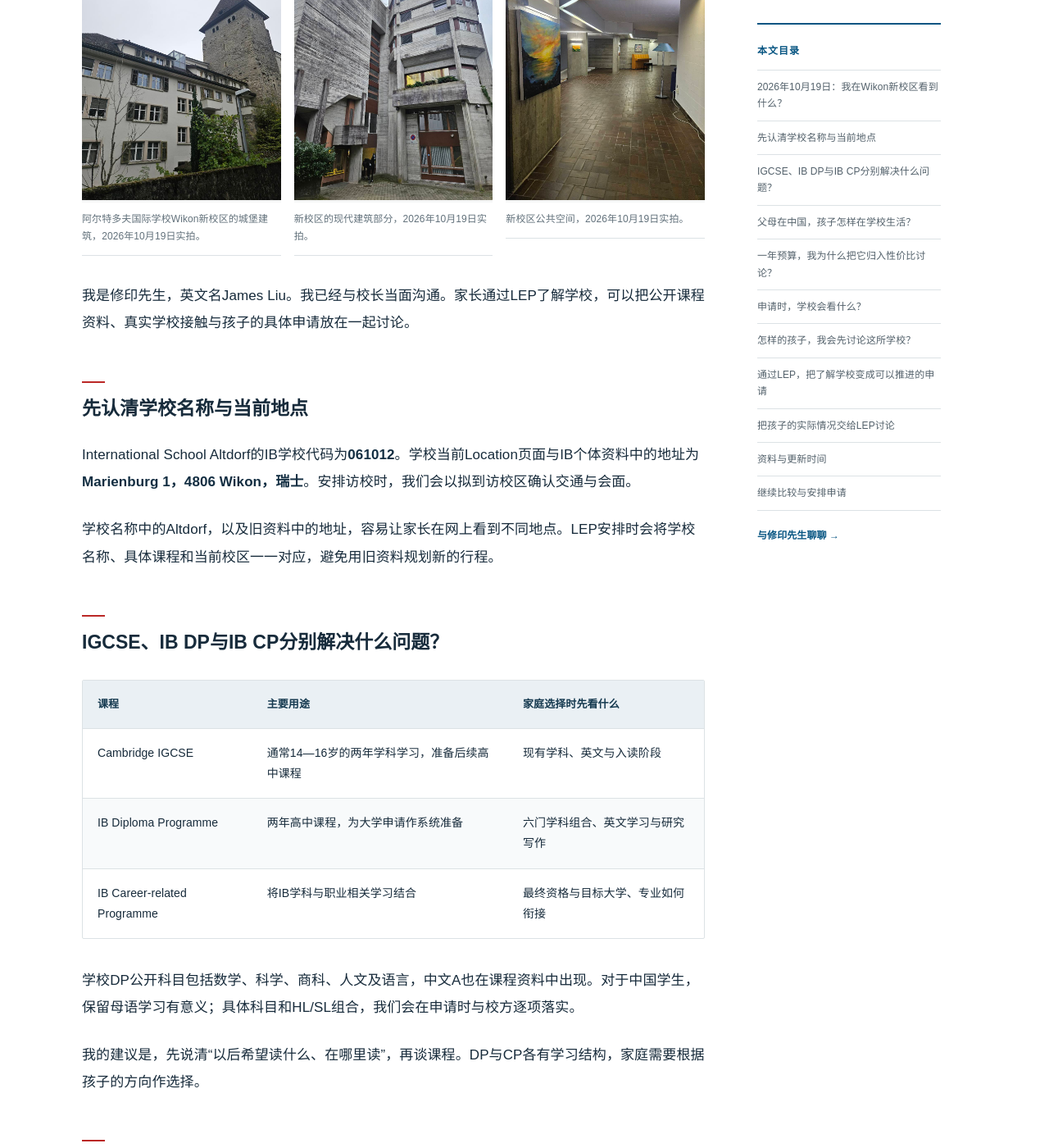
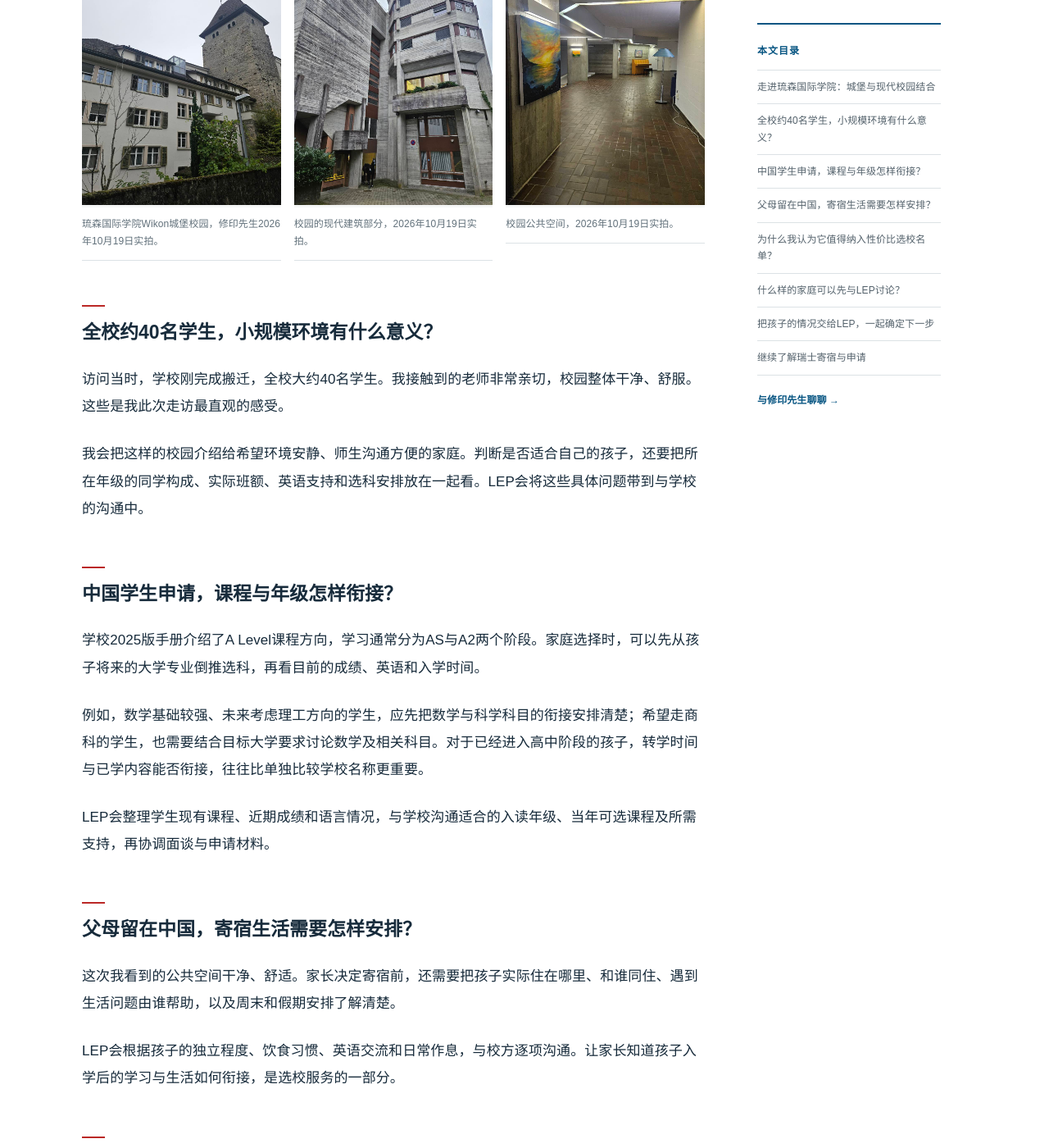
Before and after one commit to CharlieThomasMunger/LEP, a Jekyll site: the page built from _posts/2026-10-12-international-school-altdorf-boarding-ib-zh.md, in a window 1280 px wide and 1400 px high, scrolled down 1996 px. Shown: the whole window at 82% size. Built offline with Jekyll 4.4.1, drawn with Linux system fonts in a browser that asks for light colours; some of the changed text lies outside the part shown.

Commit message:
Present Wikon school as Lucerne International Academy

```diff
--- a/_posts/2026-10-12-international-school-altdorf-boarding-ib-zh.md
+++ b/_posts/2026-10-12-international-school-altdorf-boarding-ib-zh.md
@@ -4,9 +4,9 @@
   "lang": "zh",
   "ref": "lep-guide-international-school-altdorf-boarding-ib",
   "cluster": "switzerland-boarding",
-  "title": "阿尔特多夫国际学校搬到哪里了？Wikon新校区实访、IB与寄宿申请",
-  "description": "修印先生2026年10月19日走访阿尔特多夫国际学校Wikon新校区：原教学团队、城堡与现代建筑、约40名在校生，以及IB、寄宿与LEP申请安排。",
-  "answer": "阿尔特多夫国际学校（International School Altdorf，ISA）现位于瑞士Wikon的Marienburg 1。2026年10月19日修印先生到访新校区，了解到原教学团队延续，校园规模约为旧校区四倍、当时全校约40名学生。LEP结合此次实访，为家庭比较课程、寄宿与申请安排。",
+  "title": "琉森国际学院（LIA Wikon）怎么样？城堡校园实访与寄宿申请",
+  "description": "修印先生实访Lucerne International Academy Wikon：城堡与现代建筑、约40名在校生、亲切的教师与干净舒适的环境。LEP协助家庭比较课程、寄宿、全年预算并推进申请。",
+  "answer": "琉森国际学院（Lucerne International Academy Wikon）位于瑞士Wikon的Marienburg城堡校园。2026年10月19日，修印先生到校走访：当时全校约40名学生，原教学团队延续，校园融合历史建筑与现代空间。LEP把实访了解与孩子的课程、语言和预算结合，协助家庭选择入学方案并推进申请。",
   "date": "2026-10-12",
   "reviewed": "2026-10-24",
   "last_modified_at": "2026-10-24",
@@ -16,20 +16,24 @@
   "has_topic_navigation": true,
   "faq": [
     {
-      "q": "阿尔特多夫学校已经搬迁了吗？",
-      "a": "学校当前位于Marienburg 1, 4806 Wikon。修印先生于2026年10月19日走访新校区，LEP可协助核对课程并安排访校。"
+      "q": "琉森国际学院在哪里？",
+      "a": "Lucerne International Academy Wikon位于瑞士Marienburg 1，4806 Wikon。修印先生于2026年10月19日到校走访，LEP可协助沟通学校并安排访校。"
     },
     {
-      "q": "正式英文名是什么？",
-      "a": "International School Altdorf，IB学校代码061012。"
+      "q": "学校大概有多少学生？",
+      "a": "修印先生2026年10月19日访校时了解到，全校约40名学生。LEP会结合孩子拟入读的年级，进一步了解同学构成和班级安排。"
     },
     {
-      "q": "中国普通高中背景可以评估吗？",
-      "a": "可以提交成绩和课程资料，由学校评估入读阶段。"
+      "q": "中国学生如何准备申请？",
+      "a": "先向LEP提供年龄、现读课程、近期成绩、英语水平及入学时间。LEP会与学校沟通年级与课程衔接，协调面谈和申请材料。"
     },
     {
-      "q": "是否可以先体验？",
-      "a": "校方公布有位置时可安排两天、一晚体验，LEP协助衔接。"
+      "q": "一年需要准备多少预算？",
+      "a": "LEP会取得目标学年的学校费用明细，把学费、寄宿、餐饮、保险、语言支持及假期安排放在一起，形成与孩子具体方案对应的全年预算。"
+    },
+    {
+      "q": "怎样联系LEP了解这所学校？",
+      "a": "可联系修印先生：微信xiuyinxiansheng，邮箱contact@luxedupartners.lu。说明孩子的年级、课程、英语、入学时间与预算，即可开始讨论。"
     }
   ],
   "school_article": true,
@@ -38,39 +42,32 @@
 }
 ---
 
-<figure class="article-photo"><img src="/assets/fieldwork/isa-altdorf.jpg" width="1200" height="675" alt="修印先生与International School Altdorf校长合影。" loading="eager" decoding="async"><figcaption>修印先生与International School Altdorf校长合影。</figcaption></figure>
-<section id="wikon-visit-20261019"><h2>2026年10月19日：我在Wikon新校区看到什么？</h2><p>这次来到学校，新校址最直观的特点是老城堡与现代建筑结合。访校时了解到，整个校园面积约为此前阿尔特多夫校区的四倍，原来的整套教学团队也延续到了新校区。</p><p>学校刚搬迁，访问当时全校约40名学生。我接触到的老师很亲切，整体环境干净、舒服。这让我愿意继续把它放在瑞士寄宿学校的性价比选项里，与有明确预算、希望读国际课程的家庭深入讨论。</p><p>对家长来说，下一步要对应到自己的孩子：适合进入哪个年级、选什么课程、需要多少英文支持，以及日常寄宿如何安排。LEP会把这些问题带给学校，结合学生的成绩和生活习惯形成具体方案。</p>
-<div class="visit-gallery"><figure class="article-photo"><a href="/assets/fieldwork/isa-wikon-castle-20261019.jpg" target="_blank" rel="noopener"><img src="/assets/fieldwork/isa-wikon-castle-20261019.jpg" width="960" height="1280" alt="阿尔特多夫国际学校Wikon新校区的城堡建筑，2026年10月19日实拍。" loading="lazy" decoding="async"></a><figcaption>阿尔特多夫国际学校Wikon新校区的城堡建筑，2026年10月19日实拍。</figcaption></figure><figure class="article-photo"><a href="/assets/fieldwork/isa-wikon-modern-building-20261019.jpg" target="_blank" rel="noopener"><img src="/assets/fieldwork/isa-wikon-modern-building-20261019.jpg" width="960" height="1280" alt="新校区的现代建筑部分，2026年10月19日实拍。" loading="lazy" decoding="async"></a><figcaption>新校区的现代建筑部分，2026年10月19日实拍。</figcaption></figure><figure class="article-photo"><a href="/assets/fieldwork/isa-wikon-common-space-20261019.jpg" target="_blank" rel="noopener"><img src="/assets/fieldwork/isa-wikon-common-space-20261019.jpg" width="960" height="1280" alt="新校区公共空间，2026年10月19日实拍。" loading="lazy" decoding="async"></a><figcaption>新校区公共空间，2026年10月19日实拍。</figcaption></figure></div></section>
+<figure class="article-photo"><img src="/assets/fieldwork/isa-altdorf.jpg" width="1200" height="675" alt="修印先生与学校校长合影。" loading="eager" decoding="async"><figcaption>修印先生与学校校长合影。</figcaption></figure>
 
-<p>我是修印先生，英文名James Liu。我已经与校长当面沟通。家长通过LEP了解学校，可以把公开课程资料、真实学校接触与孩子的具体申请放在一起讨论。</p>
-<h2>先认清学校名称与当前地点</h2>
-<p>International School Altdorf的IB学校代码为<strong>061012</strong>。学校当前Location页面与IB个体资料中的地址为<strong>Marienburg 1，4806 Wikon，瑞士</strong>。安排访校时，我们会以拟到访校区确认交通与会面。</p>
-<p>学校名称中的Altdorf，以及旧资料中的地址，容易让家长在网上看到不同地点。LEP安排时会将学校名称、具体课程和当前校区一一对应，避免用旧资料规划新的行程。</p>
-<h2>IGCSE、IB DP与IB CP分别解决什么问题？</h2>
-<div class="table-scroll"><table><thead><tr><th>课程</th><th>主要用途</th><th>家庭选择时先看什么</th></tr></thead><tbody>
-<tr><td>Cambridge IGCSE</td><td>通常14—16岁的两年学科学习，准备后续高中课程</td><td>现有学科、英文与入读阶段</td></tr>
-<tr><td>IB Diploma Programme</td><td>两年高中课程，为大学申请作系统准备</td><td>六门学科组合、英文学习与研究写作</td></tr>
-<tr><td>IB Career-related Programme</td><td>将IB学科与职业相关学习结合</td><td>最终资格与目标大学、专业如何衔接</td></tr>
-</tbody></table></div>
-<p>学校DP公开科目包括数学、科学、商科、人文及语言，中文A也在课程资料中出现。对于中国学生，保留母语学习有意义；具体科目和HL/SL组合，我们会在申请时与校方逐项落实。</p>
-<p>我的建议是，先说清“以后希望读什么、在哪里读”，再谈课程。DP与CP各有学习结构，家庭需要根据孩子的方向作选择。</p>
-<h2>父母在中国，孩子怎样在学校生活？</h2>
-<p>学校的寄宿资料介绍双人房及卫浴，住宿管理人员为学生提供日常支持，每周七天安排餐饮；有特殊饮食需要的学生，在入学前说明。课外活动是寄宿生活的一部分。</p>
-<p>我们会和家长一起讨论孩子的独立程度、与人同住的习惯、语言和生活需要，再与学校衔接。学期、周末与假期的入住日期要放入完整计划，家长清楚什么时候孩子在校、什么时候需要另作安排。</p>
-<h2>一年预算，我为什么把它归入性价比讨论？</h2>
-<p>在此前的选校讨论中，我掌握的阿尔特多夫预算约为<strong>每年5万—5.5万瑞郎</strong>。这是家庭初步判断量级的参考。进入实际申请后，LEP会取得所选课程与学年的明细，把学费、七天寄宿、保险、额外支持和假期分开，形成具体预算。</p>
-<p>我理解的性价比，是家庭能够持续读完整个学段，同时学校能接住孩子需要的课程和支持。费用较低值得认真看，但最终要对应到孩子实际获得什么。</p>
-<h2>申请时，学校会看什么？</h2>
-<p>校方招生流程综合已有学习表现、评估和面谈，测试可以结合访校或线上安排。适当情况下，也会个案讨论学年中入学。LEP会将国内成绩与原课程解释给学校，再协调具体评估。</p>
-<p>学校目前公布：有住宿位置时，潜在学生可体验最多两天课程及一晚住宿。对还不确定孩子能否适应的家庭，可以与LEP讨论这类体验怎样与行程衔接。</p>
-<p>校方也有部分优秀学生奖学金，考虑学业及其他才能。我们会把孩子真正做过的学习、运动、艺术或实践材料整理清楚，再讨论适用申请。</p>
-<h2>怎样的孩子，我会先讨论这所学校？</h2>
-<p>第一，希望走英文高中、愿意进入国际课程的学生。第二，家庭重视预算，但仍需要学校寄宿与相应支持。第三，希望保留多国大学选择，愿意认真讨论课程与选科的家庭。</p>
-<p>如果孩子还没形成独立生活与英文学习的基础，我们会先讨论过渡起点；如果已经接近毕业，则重点检查课程连续性。建议必须来自孩子目前的实际情况。</p>
-<h2>通过LEP，把了解学校变成可以推进的申请</h2>
-<p>我们与学校保持直接沟通，也把长期欧洲生活与访校经验用于申请判断。家庭可以先发年龄、现有课程、成绩、英文、出发时间和全年预算。LEP据此比较课程起点，协调校方评估，并把学校与生活安排讲清楚。</p>
-<p>同时可以查看<a href="https://luxedupartners.lu/zh/fieldwork/">LEP实地访校记录</a>和<a href="https://luxedupartners.lu/zh/insights/saint-charles-switzerland-boarding-school/">圣查尔斯</a>，理解不同预算下的校园与课程选择。我们会给你有依据的建议，再将合适的学校申请落实。</p>
+<section id="wikon-visit-20261019"><h2>走进琉森国际学院：城堡与现代校园结合</h2>
+<p>我是修印先生，英文名James Liu。2026年10月19日，我来到琉森国际学院的Wikon校园。这里给我的第一印象，是老城堡与现代建筑融合在一起：一边能看到石塔和历史建筑，一边是现代楼宇与室内公共空间。</p>
+<p>访校时了解到，校园整体面积约为此前校址的四倍，原来的整套教学团队也延续到这里。对考虑寄宿的家庭来说，更宽裕的空间值得关注，而老师是否熟悉孩子、日常管理是否稳定，同样直接影响孩子的适应。</p>
+<div class="visit-gallery"><figure class="article-photo"><a href="/assets/fieldwork/isa-wikon-castle-20261019.jpg" target="_blank" rel="noopener"><img src="/assets/fieldwork/isa-wikon-castle-20261019.jpg" width="960" height="1280" alt="琉森国际学院Wikon城堡校园，修印先生2026年10月19日实拍。" loading="lazy" decoding="async"></a><figcaption>琉森国际学院Wikon城堡校园，修印先生2026年10月19日实拍。</figcaption></figure><figure class="article-photo"><a href="/assets/fieldwork/isa-wikon-modern-building-20261019.jpg" target="_blank" rel="noopener"><img src="/assets/fieldwork/isa-wikon-modern-building-20261019.jpg" width="960" height="1280" alt="校园的现代建筑部分，2026年10月19日实拍。" loading="lazy" decoding="async"></a><figcaption>校园的现代建筑部分，2026年10月19日实拍。</figcaption></figure><figure class="article-photo"><a href="/assets/fieldwork/isa-wikon-common-space-20261019.jpg" target="_blank" rel="noopener"><img src="/assets/fieldwork/isa-wikon-common-space-20261019.jpg" width="960" height="1280" alt="校园公共空间，2026年10月19日实拍。" loading="lazy" decoding="async"></a><figcaption>校园公共空间，2026年10月19日实拍。</figcaption></figure></div></section>
 
-<section class="lep-intent-contact"><h2>把孩子的实际情况交给LEP讨论</h2><p>请说明年龄或已有学历、现读课程、语言、入学时间和完整预算。微信：<strong>xiuyinxiansheng</strong>；邮箱：<a href="mailto:contact@luxedupartners.lu">contact@luxedupartners.lu</a>。</p><p><a href="/zh/insights/why-lep/">了解LEP的学校申请与本地服务 →</a></p></section>
-<section class="source-note"><p>本次新增：修印先生2026年10月19日Wikon访校口述与手机实拍、校方搬迁公告（10月19日核验）。课程和既往预算资料核验日期仍为10月12日；本次实访补充发布于10月24日。</p><h2>资料与更新时间</h2><p>IB学校061012个体资料，ISA Location、DP、IGCSE、Boarding、Admissions页面，以及修印先生访校和既往预算资料；核验：2026年10月12日。</p></section>
-<nav class="related" aria-label="继续比较与安排申请"><h2>继续比较与安排申请</h2><ul><li><a href="/zh/insights/altdorf-saint-charles-ib-boarding-comparison/">瑞士IB寄宿高中怎么选？阿尔特多夫与圣查尔斯的预算和学习环境</a></li><li><a href="/zh/insights/china-secondary-to-swiss-ib-a-level/">国内初中、高一或高二转学瑞士，IB和A Level怎样衔接？</a></li></ul></nav>
+<h2>全校约40名学生，小规模环境有什么意义？</h2>
+<p>访问当时，学校刚完成搬迁，全校大约40名学生。我接触到的老师非常亲切，校园整体干净、舒服。这些是我此次走访最直观的感受。</p>
+<p>我会把这样的校园介绍给希望环境安静、师生沟通方便的家庭。判断是否适合自己的孩子，还要把所在年级的同学构成、实际班额、英语支持和选科安排放在一起看。LEP会将这些具体问题带到与学校的沟通中。</p>
+<h2>中国学生申请，课程与年级怎样衔接？</h2>
+<p>学校2025版手册介绍了A Level课程方向，学习通常分为AS与A2两个阶段。家庭选择时，可以先从孩子将来的大学专业倒推选科，再看目前的成绩、英语和入学时间。</p>
+<p>例如，数学基础较强、未来考虑理工方向的学生，应先把数学与科学科目的衔接安排清楚；希望走商科的学生，也需要结合目标大学要求讨论数学及相关科目。对于已经进入高中阶段的孩子，转学时间与已学内容能否衔接，往往比单独比较学校名称更重要。</p>
+<p>LEP会整理学生现有课程、近期成绩和语言情况，与学校沟通适合的入读年级、当年可选课程及所需支持，再协调面谈与申请材料。</p>
+<h2>父母留在中国，寄宿生活需要怎样安排？</h2>
+<p>这次我看到的公共空间干净、舒适。家长决定寄宿前，还需要把孩子实际住在哪里、和谁同住、遇到生活问题由谁帮助，以及周末和假期安排了解清楚。</p>
+<p>LEP会根据孩子的独立程度、饮食习惯、英语交流和日常作息，与校方逐项沟通。让家长知道孩子入学后的学习与生活如何衔接，是选校服务的一部分。</p>
+<h2>为什么我认为它值得纳入性价比选校名单？</h2>
+<p>这次实访后，我仍认为琉森国际学院是瑞士寄宿学校里值得重点讨论的性价比选项。我的判断来自校园空间、团队延续、亲切的老师，以及整体干净舒服的环境。</p>
+<p>做家庭预算时，LEP会向学校取得目标学年的费用明细，将学费、寄宿、餐饮、保险、语言支持和假期安排放进同一张预算表。这样才能判断家庭是否可以持续读完整个阶段，也能比较这笔投入对应的课程和生活支持。</p>
+<h2>什么样的家庭可以先与LEP讨论？</h2>
+<p>希望孩子接受英文国际课程、重视较小规模校园和寄宿环境，同时认真考虑整体预算的家庭，可以把琉森国际学院列入比较。孩子目前的学习基础、独立生活能力和未来升学方向，会决定具体申请方案。</p>
+<p>我们已经到校走访，并与学校保持直接沟通。家长可以先提供孩子的年龄、所在年级、现读课程、近期成绩、英语水平、计划入学时间和全年预算。LEP据此梳理课程衔接、沟通学校评估，并推进适合孩子的申请。</p>
+
+<section class="lep-intent-contact"><h2>把孩子的情况交给LEP，一起确定下一步</h2><p>请说明孩子的年龄、年级、现读课程、英语水平、入学时间和全年预算。微信：<strong>xiuyinxiansheng</strong>；邮箱：<a href="mailto:contact@luxedupartners.lu">contact@luxedupartners.lu</a>。</p><p><a href="/zh/insights/why-lep/">了解LEP的学校申请与本地服务 →</a></p></section>
+
+<section class="source-note"><p>资料：Lucerne International Academy 2025版学校手册；修印先生2026年10月19日实地走访、口述及现场照片。更新：2026年10月24日。</p></section>
+
+<nav class="related" aria-label="继续了解瑞士寄宿与申请"><h2>继续了解瑞士寄宿与申请</h2><ul><li><a href="/zh/insights/china-secondary-to-swiss-ib-a-level/">国内初中、高一或高二转学瑞士，课程怎样衔接？</a></li><li><a href="/zh/insights/saint-charles-switzerland-boarding-school/">比较不同瑞士寄宿学校的校园与课程</a></li></ul></nav>
```
Also changed, not shown: _data/fieldwork.yml (+7 -5 lines), _data/school_names.yml (+7 -7 lines), _posts/2026-10-12-international-school-altdorf-boarding-ib-en.md (+42 -23 lines), _posts/2026-10-12-international-school-altdorf-boarding-ib-fr.md (+42 -23 lines).
